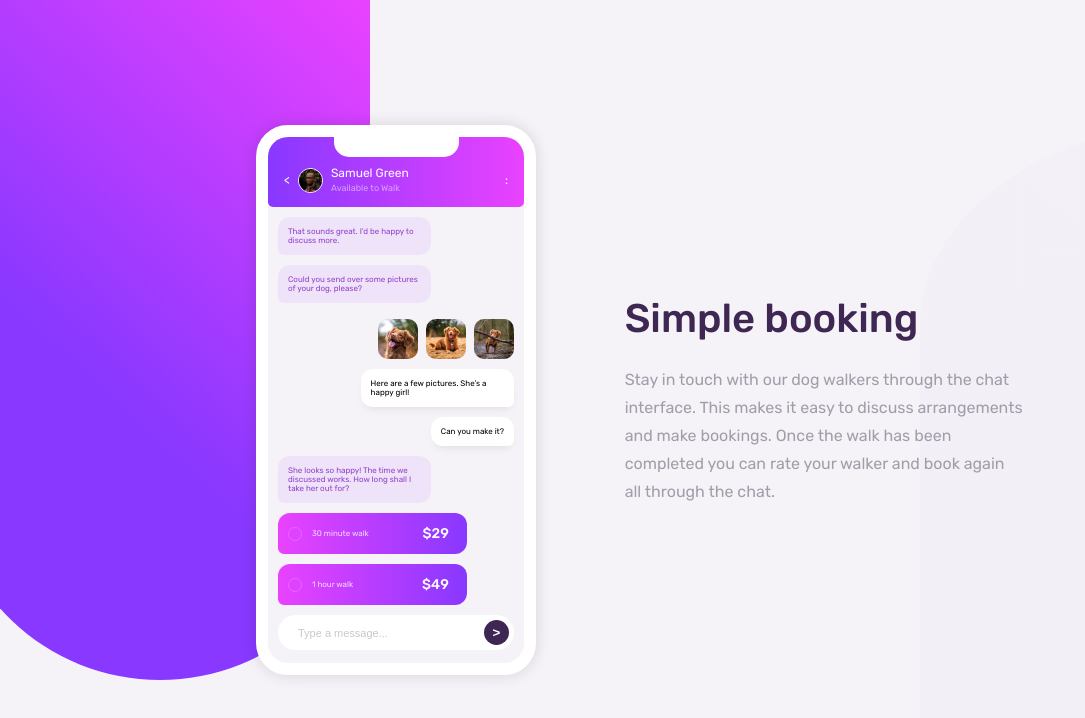
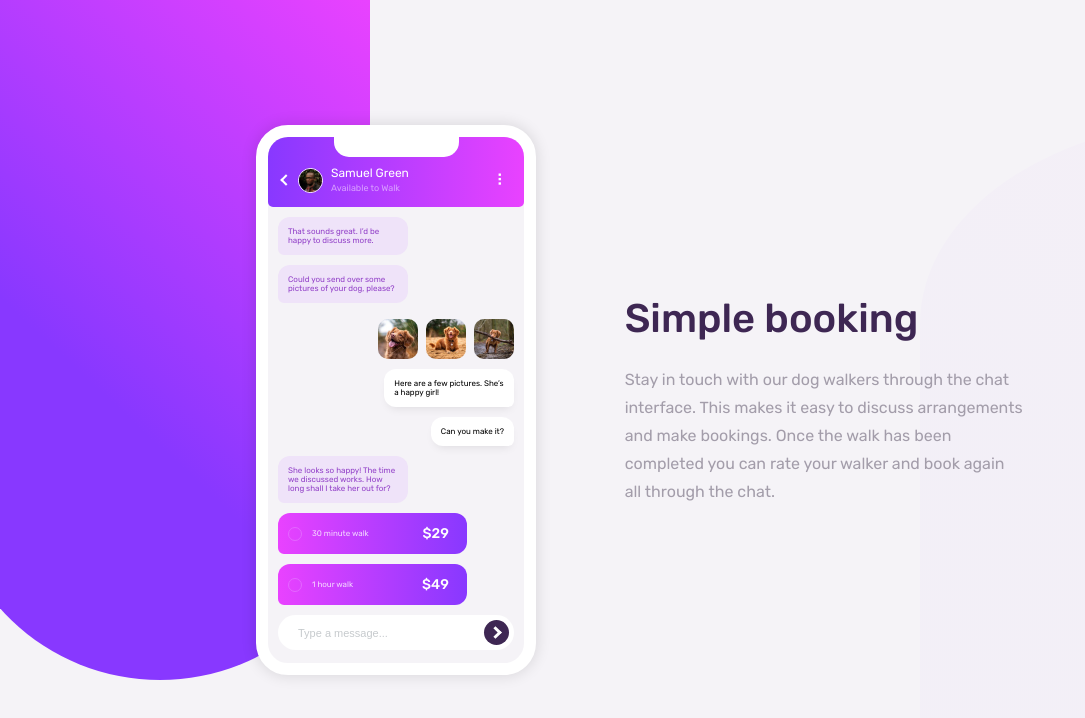
Before and after one commit to rafashiga/frontendmentor-chat-app, a website: page index.html in a window 1280 px wide. Shown: the top 718 px of the page, without its empty margins (0-1085 px from the left). Drawn offline with Linux system fonts and the light colour scheme.

Commit message:
feat: add mobile style

```diff
--- a/index.html
+++ b/index.html
@@ -3,7 +3,6 @@
 	<head>
 		<meta charset="UTF-8" />
 		<meta name="viewport" content="width=device-width, initial-scale=1.0" />
-		<!-- displays site properly based on user's device -->
 
 		<link
 			rel="icon"
@@ -12,7 +11,7 @@
 			href="./images/favicon-32x32.png"
 		/>
 
-		<title>Frontend Mentor | [Challenge Name Here]</title>
+		<title>Frontend Mentor | Chat App</title>
 
 		<link rel="preconnect" href="https://fonts.gstatic.com" />
 		<link
@@ -20,24 +19,8 @@
 			rel="stylesheet"
 		/>
 		<link rel="stylesheet" href="styles/css/style.css" />
-
-		<!-- Feel free to remove these styles or customise in your own stylesheet 👍 -->
-		<style>
-			.attribution {
-				font-size: 11px;
-				text-align: center;
-			}
-			.attribution a {
-				color: hsl(228, 45%, 44%);
-			}
-		</style>
 	</head>
 	<body>
-		<!-- Samuel Green Available to Walk That sounds great. I’d be happy with that.
-		Could you send over some pictures of your dog, please? Here are a few
-		pictures. She’s a happy girl! Can you make it? She looks so happy! The time
-		we discussed works. How long shall I take her out for? 30 minute walk $29 1
-		hour walk $49 Type a message…  -->
 		<main>
 			<div class="bg-pattern bg-pattern--left"></div>
 			<div class="bg-pattern bg-pattern--right"></div>
@@ -46,7 +29,9 @@
 					<div class="mobile__notch"></div>
 					<div class="mobile__header">
 						<div>
-							<div aria-label="mobile go back"><</div>
+							<div aria-label="mobile go back">
+								<i class="arrow arrow--left"></i>
+							</div>
 
 							<img
 								class="mobile__header-avatar"
@@ -61,7 +46,7 @@
 								</p>
 							</div>
 						</div>
-						<div aria-label="mobile menu">:</div>
+						<div class="mobile__header-menu" aria-label="mobile menu"></div>
 					</div>
 					<div class="chat">
 						<div class="chat__text chat__text--left">
@@ -102,8 +87,10 @@
 						</div>
 
 						<div class="chat__form">
-							<input type="text" placeholder="Type a message..." />
-							<button type="submit" aria-label="submit message">></button>
+							<input type="text" placeholder="Type a message..." readonly />
+							<button type="submit" aria-label="submit message">
+								<i class="arrow arrow--right"></i>
+							</button>
 						</div>
 					</div>
 				</div>
--- a/styles/sass/pages/_home.scss
+++ b/styles/sass/pages/_home.scss
@@ -168,6 +168,11 @@ main {
 				color: $color-pink-light;
 			}
 		}
+
+		&-menu::after {
+			content: '\2807';
+			font-size: rem(16);
+		}
 	}
 
 	.chat {
@@ -181,6 +186,10 @@ main {
 			padding: rem(10);
 			margin: rem(10) 0;
 			border-radius: rem(12);
+
+			@include desktop-sm {
+				width: 55%;
+			}
 
 			&--left {
 				color: $color-violet;
@@ -196,6 +205,10 @@ main {
 				box-shadow: 0px 5px 10px -4px rgb(0, 0, 0, 0.1);
 				margin-bottom: 0;
 				margin-left: auto;
+
+				@include desktop-sm {
+					max-width: 55%;
+				}
 			}
 		}
 
@@ -294,3 +307,23 @@ main {
 		}
 	}
 }
+
+.arrow {
+	border: solid $color-white;
+	border-width: 0 3px 3px 0;
+	display: inline-block;
+	padding: 3px;
+	margin-left: -2px;
+
+	&--right {
+		transform: rotate(-45deg);
+		-webkit-transform: rotate(-45deg);
+	}
+
+	&--left {
+		border-width: 0 2px 2px 0;
+		padding: 3px;
+		transform: rotate(135deg);
+		-webkit-transform: rotate(135deg);
+	}
+}
```
Also changed, not shown: images/website.png (added), styles/css/style.css, 1 other file.
